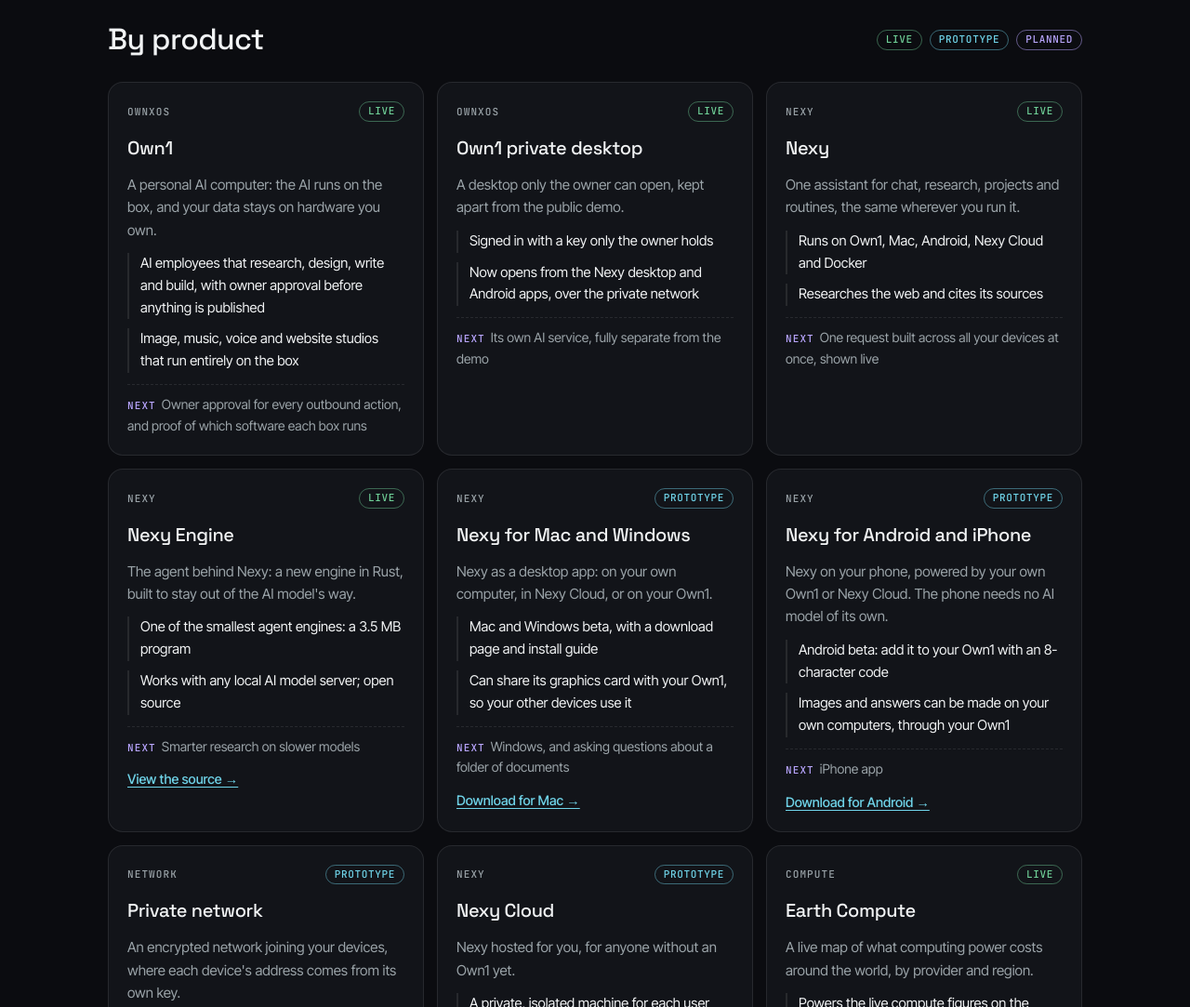
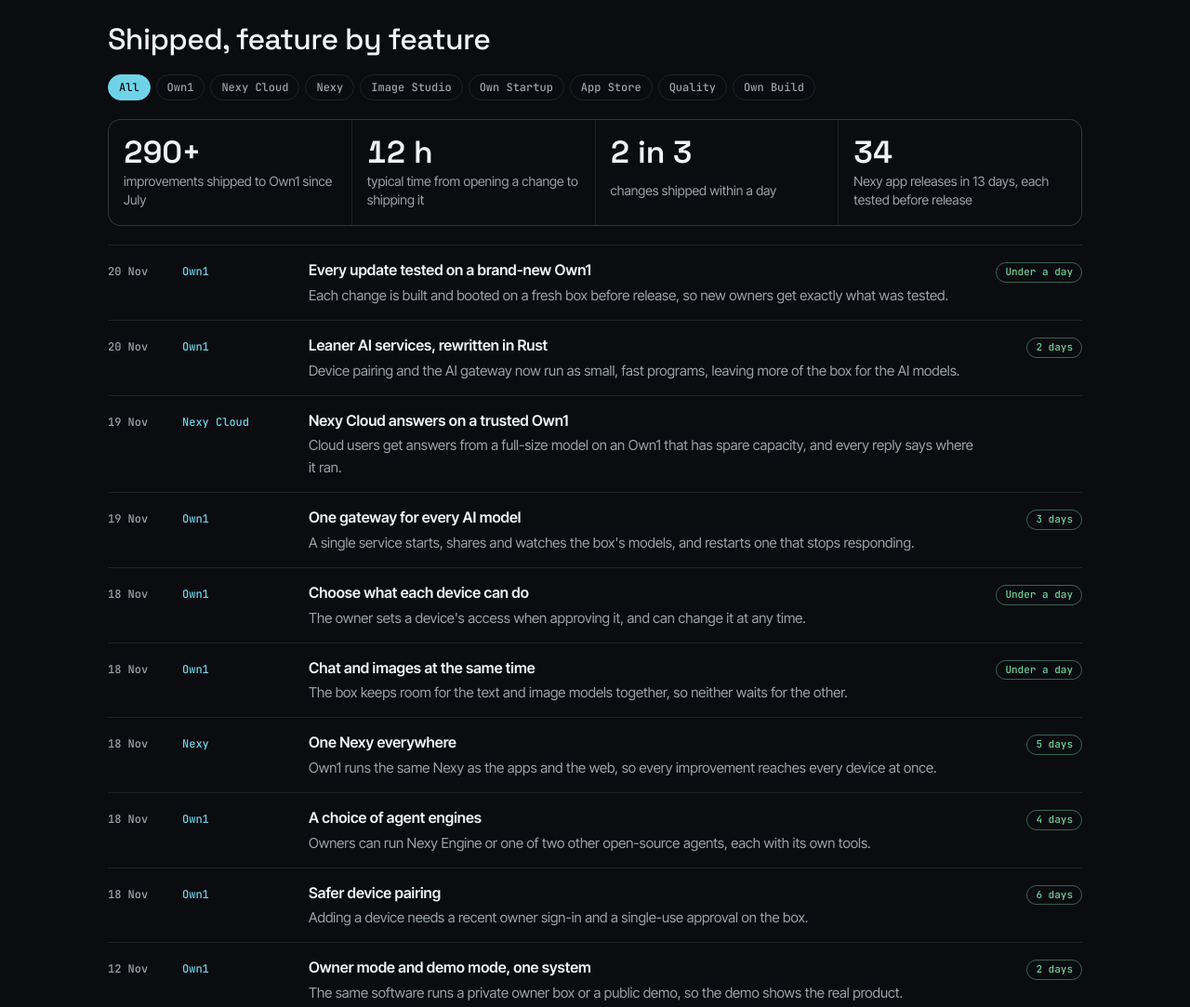
Before and after one commit to johnforfar/ownx-progress, a plain HTML site: page index.html in a window 1280 px wide. Shown: the part 1280-2363 px from the top of the page at 93% size. Drawn offline with Linux system fonts and the light colour scheme.

Commit message:
Shipped features with ship times, and what's coming next

```diff
--- a/app.js
+++ b/app.js
@@ -24,6 +24,26 @@ async function render() {
       ${t.link ? `<a class="link" href="${esc(t.link.url)}" rel="noopener">${esc(t.link.label)} →</a>` : ""}
     </article>`).join("");
 
+  const short = (iso) => { const [, mm, dd] = iso.split("-"); return `${+dd} ${MONTHS[+mm - 1].slice(0, 3)}`; };
+  const took = (h) => h === undefined ? "" : h < 24 ? "Under a day" : `${Math.round(h / 24)} day${Math.round(h / 24) > 1 ? "s" : ""}`;
+  $("pace").innerHTML = d.pace.facts.map((f) => `<div><b>${esc(f.value)}</b><span>${esc(f.label)}</span></div>`).join("");
+  $("pace-note").textContent = d.pace.note;
+  const products = [...new Set(d.shipped.map((s) => s.product))];
+  let current = "All";
+  const draw = () => {
+    $("chips").innerHTML = ["All", ...products].map((p) =>
+      `<button type="button" aria-pressed="${p === current}" data-p="${esc(p)}">${esc(p)}</button>`).join("");
+    $("shipped").innerHTML = d.shipped.filter((s) => current === "All" || s.product === current).map((s) =>
+      `<li><time datetime="${esc(s.date)}">${short(s.date)}</time><span class="prod">${esc(s.product)}</span>` +
+      `<div><b>${esc(s.title)}</b><p>${esc(s.benefit)}</p></div>` +
+      (s.hours === undefined ? "<span></span>" : `<span class="took" title="Opened for review to shipped">${took(s.hours)}</span>`) + `</li>`).join("");
+  };
+  $("chips").addEventListener("click", (e) => { const b = e.target.closest("button"); if (b) { current = b.dataset.p; draw(); } });
+  draw();
+  const soon = (list, k) => list.map((s) => `<li><span class="prod">${esc(s.product)}${s[k] ? ` · in review since ${short(s[k])}` : ""}</span><b>${esc(s.title)}</b><p>${esc(s.benefit)}</p></li>`).join("");
+  $("review").innerHTML = soon(d.inReview, "opened");
+  $("upcoming").innerHTML = soon(d.upcoming);
+
   $("history").innerHTML = d.history.map((h) =>
     `<div><h3>${esc(h.month)} 2026</h3><ul>${h.items.map((i) => `<li>${esc(i)}</li>`).join("")}</ul></div>`).join("");
 }
--- a/data/progress.json
+++ b/data/progress.json
@@ -1,5 +1,5 @@
 {
-  "updated": "2026-11-10",
+  "updated": "2026-11-21",
   "intro": "Own1 is a personal AI computer you keep at home or in the office. Nexy is the assistant on it, and now on your laptop, your phone and in the cloud too, all connected to your own Own1 over a private network.",
   "facts": [
     {
@@ -117,14 +117,14 @@
       "status": "prototype",
       "summary": "Nexy as a desktop app: on your own computer, in Nexy Cloud, or on your Own1.",
       "highlights": [
-        "Mac and Windows beta, with a download page and install guide",
+        "Mac and Windows beta, with automatic updates",
         "Can share its graphics card with your Own1, so your other devices use it"
       ],
       "link": {
         "label": "Download for Mac",
         "url": "https://github.com/johnforfar/nexy-releases/releases/latest"
       },
-      "next": "Windows, and asking questions about a folder of documents"
+      "next": "Asking questions about a folder of documents"
     },
     {
       "id": "nexy-mobile",
@@ -162,13 +162,13 @@
       "summary": "Nexy hosted for you, for anyone without an Own1 yet.",
       "highlights": [
         "A private, isolated machine for each user",
-        "Early beta on CPU servers; faster hardware is next"
+        "Answers on a trusted Own1 first, then on its own model"
       ],
       "link": {
         "label": "Try the beta",
         "url": "https://nc.buildooors.com"
       },
-      "next": "GPU capacity and accounts"
+      "next": "Accounts with passkey sign-in, then GPU credits"
     },
     {
       "id": "earth-compute",
@@ -218,5 +218,254 @@
         "AI employees with owner approval"
       ]
     }
+  ],
+  "pace": {
+    "note": "Shipping time runs from when a change is opened for review to when it is merged and released.",
+    "facts": [
+      {
+        "value": "290+",
+        "label": "improvements shipped to Own1 since July"
+      },
+      {
+        "value": "12 h",
+        "label": "typical time from opening a change to shipping it"
+      },
+      {
+        "value": "2 in 3",
+        "label": "changes shipped within a day"
+      },
+      {
+        "value": "34",
+        "label": "Nexy app releases in 13 days, each tested before release"
+      }
+    ]
+  },
+  "shipped": [
+    {
+      "date": "2026-11-20",
+      "product": "Own1",
+      "title": "Every update tested on a brand-new Own1",
+      "benefit": "Each change is built and booted on a fresh box before release, so new owners get exactly what was tested.",
+      "hours": 8
+    },
+    {
+      "date": "2026-11-20",
+      "product": "Own1",
+      "title": "Leaner AI services, rewritten in Rust",
+      "benefit": "Device pairing and the AI gateway now run as small, fast programs, leaving more of the box for the AI models.",
+      "hours": 54
+    },
+    {
+      "date": "2026-11-19",
+      "product": "Nexy Cloud",
+      "title": "Nexy Cloud answers on a trusted Own1",
+      "benefit": "Cloud users get answers from a full-size model on an Own1 that has spare capacity, and every reply says where it ran."
+    },
+    {
+      "date": "2026-11-19",
+      "product": "Own1",
+      "title": "One gateway for every AI model",
+      "benefit": "A single service starts, shares and watches the box's models, and restarts one that stops responding.",
+      "hours": 72
+    },
+    {
+      "date": "2026-11-18",
+      "product": "Own1",
+      "title": "Choose what each device can do",
+      "benefit": "The owner sets a device's access when approving it, and can change it at any time.",
+      "hours": 13
+    },
+    {
+      "date": "2026-11-18",
+      "product": "Own1",
+      "title": "Chat and images at the same time",
+      "benefit": "The box keeps room for the text and image models together, so neither waits for the other.",
+      "hours": 8
+    },
+    {
+      "date": "2026-11-18",
+      "product": "Nexy",
+      "title": "One Nexy everywhere",
+      "benefit": "Own1 runs the same Nexy as the apps and the web, so every improvement reaches every device at once.",
+      "hours": 119
+    },
+    {
+      "date": "2026-11-18",
+      "product": "Own1",
+      "title": "A choice of agent engines",
+      "benefit": "Owners can run Nexy Engine or one of two other open-source agents, each with its own tools.",
+      "hours": 103
+    },
+    {
+      "date": "2026-11-18",
+      "product": "Own1",
+      "title": "Safer device pairing",
+      "benefit": "Adding a device needs a recent owner sign-in and a single-use approval on the box.",
+      "hours": 133
+    },
+    {
+      "date": "2026-11-12",
+      "product": "Own1",
+      "title": "Owner mode and demo mode, one system",
+      "benefit": "The same software runs a private owner box or a public demo, so the demo shows the real product.",
+      "hours": 50
+    },
+    {
+      "date": "2026-11-12",
+      "product": "Own1",
+      "title": "Devices page",
+      "benefit": "Pair phones and laptops, hand out guest codes, and remove a device in one tap.",
+      "hours": 50
+    },
+    {
+      "date": "2026-11-12",
+      "product": "Own1",
+      "title": "Your devices use your Own1's AI",
+      "benefit": "Paired laptops and phones run on the box's models, with the owner always first in line.",
+      "hours": 50
+    },
+    {
+      "date": "2026-11-12",
+      "product": "Own1",
+      "title": "Publish a page from your box",
+      "benefit": "Share puts a saved page online and keeps it there until you unpublish it.",
+      "hours": 49
+    },
+    {
+      "date": "2026-11-12",
+      "product": "Own1",
+      "title": "Nexy on Telegram",
+      "benefit": "Message your Own1's assistant from Telegram.",
+      "hours": 49
+    },
+    {
+      "date": "2026-11-04",
+      "product": "Own1",
+      "title": "Personal demo codes",
+      "benefit": "Every visitor gets their own one-time code to try the demo desktop.",
+      "hours": 92
+    },
+    {
+      "date": "2026-10-28",
+      "product": "Nexy",
+      "title": "Turn a chat into a project",
+      "benefit": "A conversation with several steps becomes a project you can come back to.",
+      "hours": 0
+    },
+    {
+      "date": "2026-10-28",
+      "product": "Nexy",
+      "title": "Take over the agent's browser",
+      "benefit": "Watch the agent browse live, and take control yourself whenever you want.",
+      "hours": 40
+    },
+    {
+      "date": "2026-10-27",
+      "product": "Image Studio",
+      "title": "Image jobs wait their turn",
+      "benefit": "A queued image waits for the graphics card instead of failing.",
+      "hours": 27
+    },
+    {
+      "date": "2026-10-26",
+      "product": "Own Startup",
+      "title": "AI employees that leave receipts",
+      "benefit": "They work in their role, wait for your review and keep working with the tab closed.",
+      "hours": 21
+    },
+    {
+      "date": "2026-10-26",
+      "product": "Nexy",
+      "title": "Click any part of a page to edit it",
+      "benefit": "Point at a heading or a footer and say what to change.",
+      "hours": 29
+    },
+    {
+      "date": "2026-10-26",
+      "product": "App Store",
+      "title": "Every NixOS package, 365 self-hosted apps",
+      "benefit": "Browse, ask Nexy about an app, and open it with one link.",
+      "hours": 46
+    },
+    {
+      "date": "2026-10-26",
+      "product": "Nexy",
+      "title": "Routines that run around the clock",
+      "benefit": "A new routine runs straight away, then on its schedule.",
+      "hours": 53
+    },
+    {
+      "date": "2026-10-26",
+      "product": "Own1",
+      "title": "Report a problem, kept on your box",
+      "benefit": "Feedback is saved on the owner's own hardware, not sent away.",
+      "hours": 46
+    },
+    {
+      "date": "2026-10-26",
+      "product": "Quality",
+      "title": "One-command test suite",
+      "benefit": "Every change is checked by an automated suite that writes a readable report.",
+      "hours": 0
+    },
+    {
+      "date": "2026-10-23",
+      "product": "Own1",
+      "title": "Nexy becomes the Own1 assistant",
+      "benefit": "One always-on assistant across the whole desktop.",
+      "hours": 4
+    },
+    {
+      "date": "2026-10-23",
+      "product": "Nexy",
+      "title": "Edit the open page in place",
+      "benefit": "Changes apply to the page you are looking at instead of rebuilding it.",
+      "hours": 6
+    },
+    {
+      "date": "2026-10-20",
+      "product": "Own1",
+      "title": "Four conversations at once",
+      "benefit": "The text model now serves four requests at the same time.",
+      "hours": 18
+    },
+    {
+      "date": "2026-10-20",
+      "product": "Own Build",
+      "title": "Sites fix their own broken images",
+      "benefit": "A build repairs missing images and clipped labels instead of failing.",
+      "hours": 18
+    }
+  ],
+  "inReview": [
+    {
+      "opened": "2026-11-17",
+      "product": "Own1",
+      "title": "One address and one sign-in for the whole box",
+      "benefit": "Every app on an Own1 opens from a single address after a single sign-in."
+    },
+    {
+      "opened": "2026-11-20",
+      "product": "Own1",
+      "title": "Agents ready on the very first boot",
+      "benefit": "A brand-new box has its assistant working the first time it starts."
+    }
+  ],
+  "upcoming": [
+    {
+      "product": "Nexy Cloud",
+      "title": "Accounts with passkey sign-in",
+      "benefit": "Sign in with your phone's or laptop's passkey; no password to remember."
+    },
+    {
+      "product": "Nexy Cloud",
+      "title": "GPU credits",
+      "benefit": "Buy credits for faster cloud GPUs when you need them; free use stays free."
+    },
+    {
+      "product": "Nexy apps",
+      "title": "iPhone app",
+      "benefit": "Nexy on iPhone, joining Mac, Windows and Android."
+    }
   ]
 }
--- a/index.html
+++ b/index.html
@@ -25,6 +25,24 @@
       <ol class="news" id="news"></ol>
     </section>
 
+    <section aria-labelledby="shipped-title">
+      <div class="head">
+        <h2 id="shipped-title">Shipped, feature by feature</h2>
+        <div class="chips" id="chips" role="group" aria-label="Filter by product"></div>
+      </div>
+      <div class="facts pace" id="pace"></div>
+      <ol class="shipped" id="shipped"></ol>
+      <p class="note" id="pace-note"></p>
+    </section>
+
+    <section aria-labelledby="next-title">
+      <h2 id="next-title">Coming next</h2>
+      <div class="coming">
+        <div><h3>In review</h3><ul class="soon" id="review"></ul></div>
+        <div><h3>Planned</h3><ul class="soon" id="upcoming"></ul></div>
+      </div>
+    </section>
+
     <section aria-labelledby="products-title">
       <div class="head">
         <h2 id="products-title">By product</h2>
--- a/styles.css
+++ b/styles.css
@@ -66,7 +66,33 @@ section { display: grid; gap: 20px; }
 .history ul { margin: 0; padding-left: 18px; color: var(--muted); font-size: .9rem; display: grid; gap: 4px; }
 footer { color: var(--muted); font-size: .85rem; border-top: 1px solid var(--line); padding-top: 20px; }
 
+.chips { display: flex; flex-wrap: wrap; gap: 6px; }
+.chips button { font: 500 12px/1 var(--mono); color: var(--muted); background: transparent; border: 1px solid var(--line); border-radius: 99px; padding: 7px 11px; cursor: pointer; }
+.chips button[aria-pressed="true"] { color: var(--bg); background: var(--accent); border-color: var(--accent); }
+.chips button:focus-visible { outline: 2px solid var(--accent); outline-offset: 2px; }
+.pace { margin-top: 0; }
+.shipped { list-style: none; margin: 0; padding: 0; display: grid; border-top: 1px solid var(--line); }
+.shipped li { display: grid; grid-template-columns: 64px 120px minmax(0, 1fr) 92px; gap: 16px; padding: 14px 0; border-bottom: 1px solid var(--line); align-items: baseline; }
+.shipped time, .shipped .prod { font: 500 12px var(--mono); color: var(--muted); }
+.shipped .prod { color: var(--accent); }
+.shipped b { font-weight: 600; }
+.shipped p { margin: 2px 0 0; color: var(--muted); font-size: .94rem; }
+.took { font: 500 11px/1.8 var(--mono); color: var(--live); border: 1px solid rgba(111, 207, 151, .45); border-radius: 99px; padding: 0 9px; justify-self: end; white-space: nowrap; }
+.note { margin: 0; color: var(--muted); font-size: .85rem; }
+.coming { display: grid; grid-template-columns: repeat(2, minmax(0, 1fr)); gap: 14px; }
+.coming > div { background: var(--panel); border: 1px solid var(--line); border-radius: 16px; padding: 20px; display: grid; gap: 12px; align-content: start; }
+.coming h3 { font-size: 1.1rem; }
+.soon { list-style: none; margin: 0; padding: 0; display: grid; gap: 14px; }
+.soon li { display: grid; gap: 2px; border-left: 2px solid var(--line); padding-left: 12px; }
+.soon .prod { font: 500 11px var(--mono); letter-spacing: .04em; color: var(--planned); }
+.soon p { margin: 0; color: var(--muted); font-size: .93rem; }
+
 @media (max-width: 760px) {
+  .coming { grid-template-columns: minmax(0, 1fr); }
+  .shipped li { grid-template-columns: 56px minmax(0, 1fr) auto; gap: 4px 12px; }
+  .shipped .prod { grid-column: 2; grid-row: 1; }
+  .shipped li > div { grid-column: 1 / -1; }
+  .shipped .took { grid-column: 3; grid-row: 1; }
   .facts, .history { grid-template-columns: repeat(2, minmax(0, 1fr)); }
   .news li { grid-template-columns: minmax(0, 1fr); gap: 2px; }
 }
```
Also changed, not shown: README.md.
